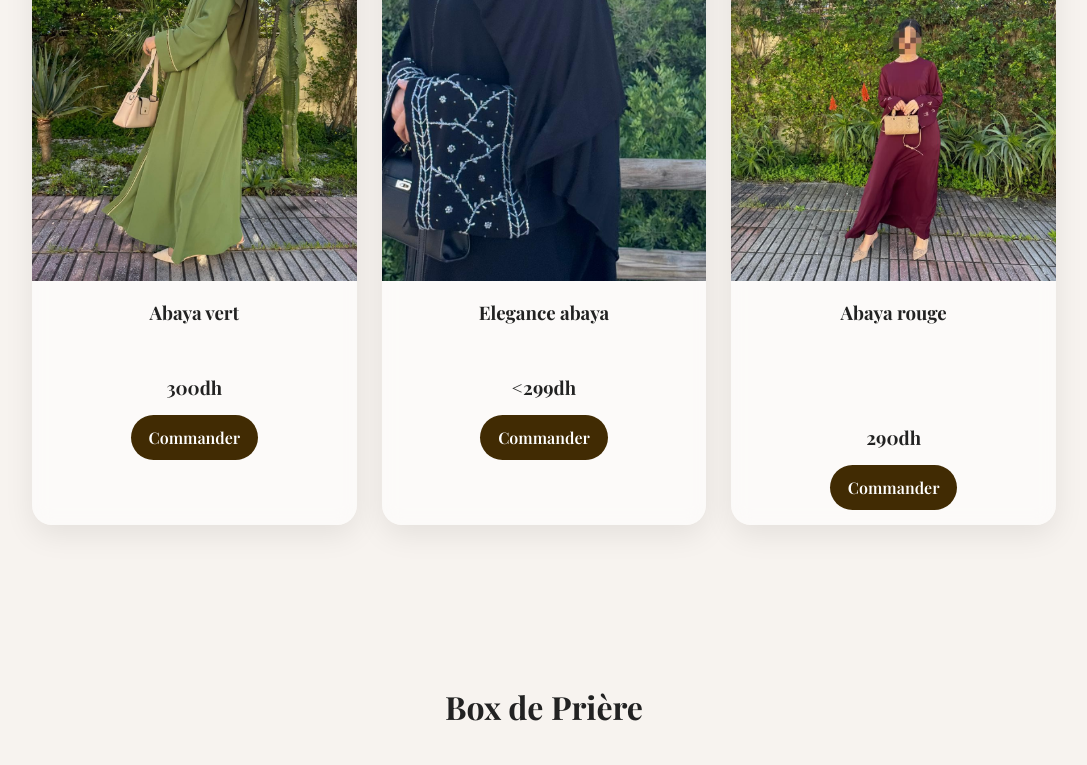
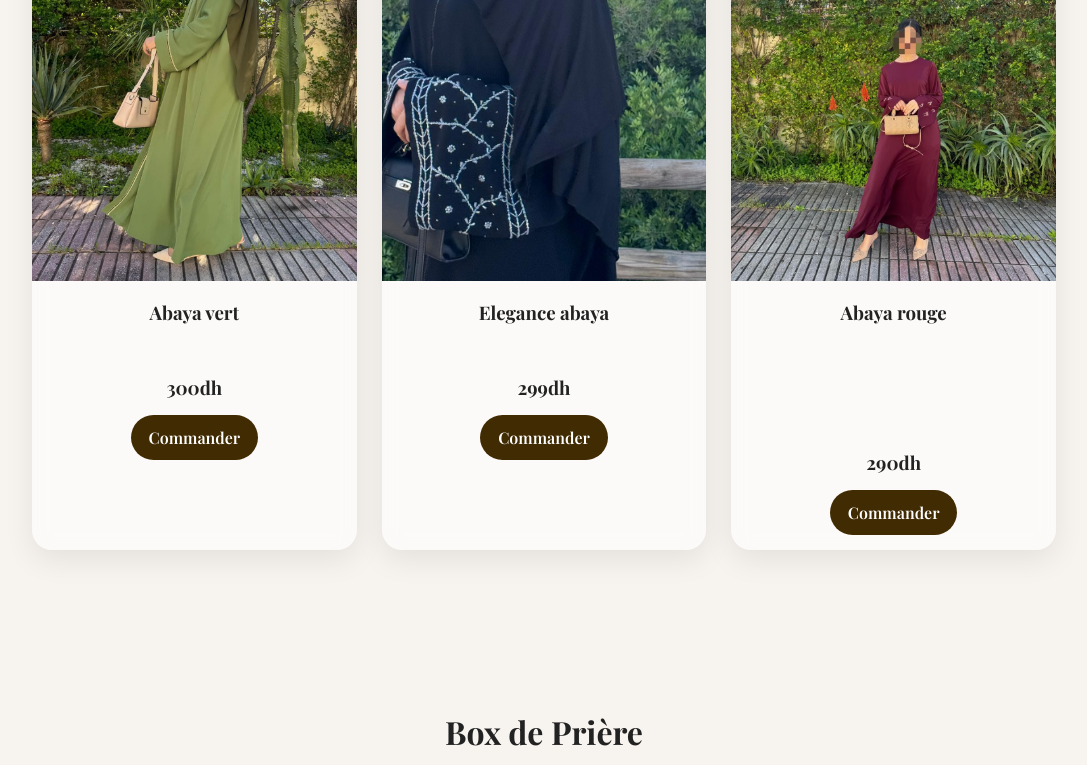
Before and after one commit to Doha-2005/Shiny-brand, a plain HTML site: page index.html in a window 1280 px wide. Shown: the part 1686-2451 px from the top of the page, without its empty margins (96-1183 px from the left). Drawn offline with nearby package versions, Linux system fonts and the light colour scheme.

Commit message:
Update index.html

```diff
--- a/index.html
+++ b/index.html
@@ -352,8 +352,8 @@ footer{
     { name: "Abaya bleu fonce elegante et sophistquee realise dans un tissu fluide<br> <br>450dh", img: "shiny3.png.jpeg" },
     { name: "Abaya noire élégante avec de subtils détails tressés au niveau des manches, offrant un style chic, moderne et raffiné.<br>350dh", img: "lakhera.jpg.jpeg" },
     { name: "Abaya vert <br><br><br>300dh", img: "vert.jpg.jpeg" },
-    { name: "Elegance abaya <br><br><br><299dh", img: "khla.jpg.jpeg" },
-    { name: "Abaya rouge<br><br><br><br><br>290dh", img: "rouge.jpg.jpeg" },
+    { name: "Elegance abaya <br><br><br>299dh", img: "khla.jpg.jpeg" },
+    { name: "Abaya rouge<br><br><br><br><br><br>290dh", img: "rouge.jpg.jpeg" },
   ];
 
   const gridContainer = document.getElementById('abayas-container');
```
